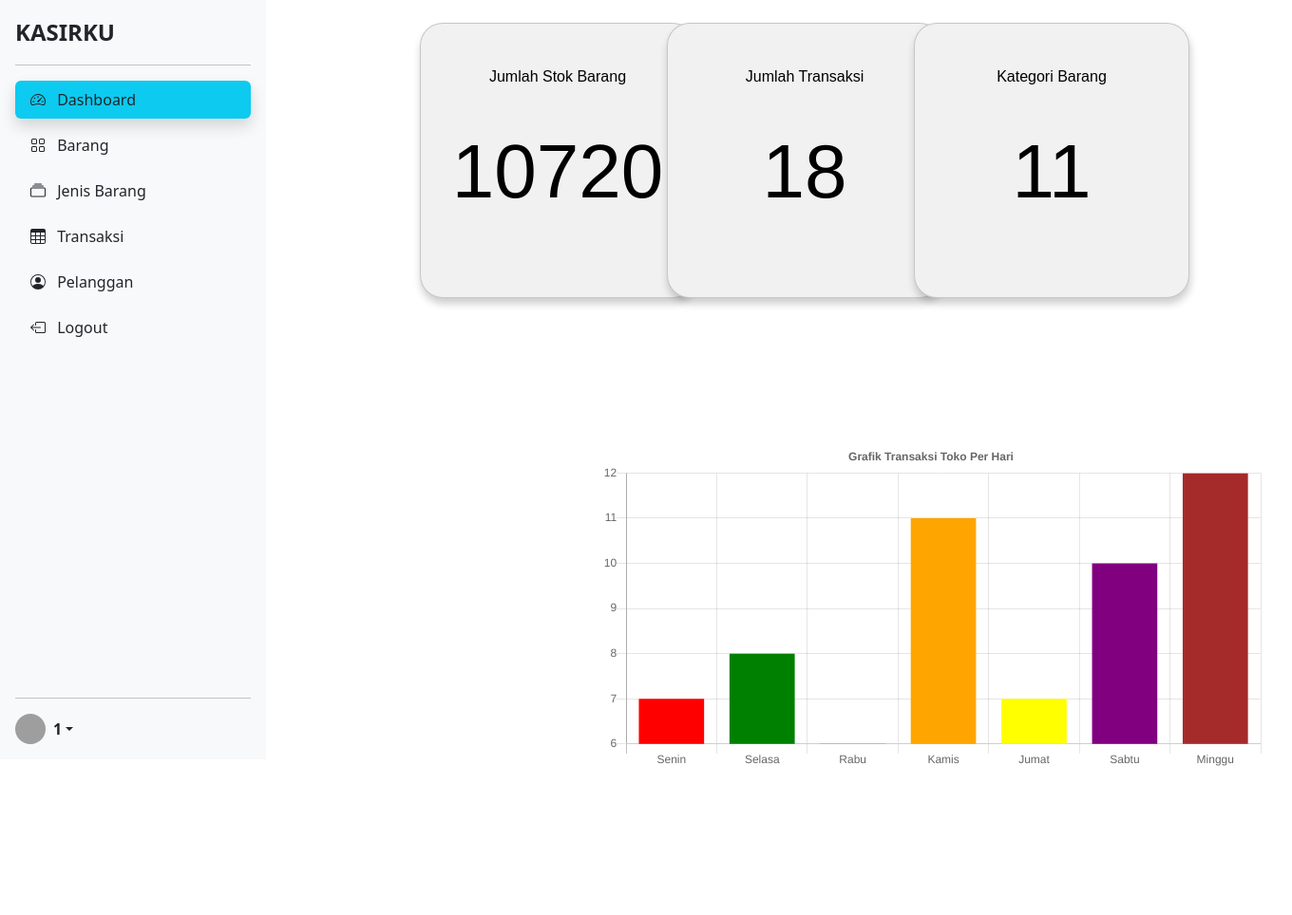
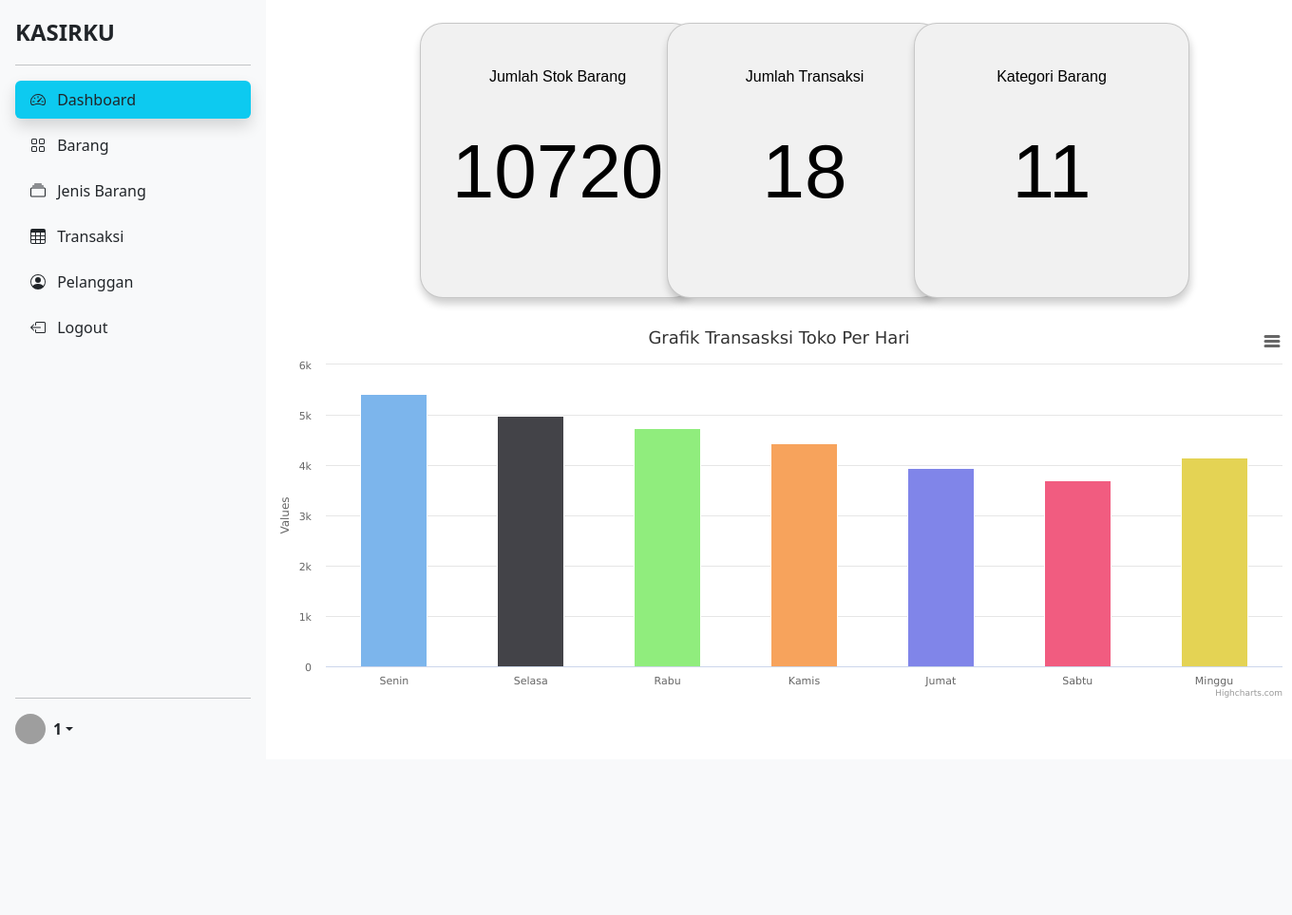
Before and after one commit to Kasirku-MiniProject-PBP/Kasirku, a PHP site: page /view_dashboard.php in a window 1360 px wide. Shown: the whole page at 95% size. After the commit the page ends 784 px from the top, so only its background shows below. Run offline with PHP 8.4, Linux system fonts and the light colour scheme; a user stored in the database is signed in; data comes from the database, SQL or seed files in the repository; some libraries are stand-ins or nearby versions; grey boxes are pictures that could not be loaded.

Commit message:
update grafik

```diff
--- a/view_dashboard.php
+++ b/view_dashboard.php
@@ -124,14 +124,14 @@ require_once("function.php");
     <body>
 
       <section class="home-section mt-4">
-
+        <div class="vstack gap-4">
           <div class="row">
             <div class="col-4">
               <a href="view_barang.php">
                 <div class="card">
                   <br>
                   <p>Jumlah Stok Barang</p><br>
-            <h3><?php echo getSumStokBarang()?></h3>
+                  <h3><?php echo getSumStokBarang() ?></h3>
                 </div>
               </a>
             </div>
@@ -141,7 +141,7 @@ require_once("function.php");
                 <div class="card">
                   <br>
                   <p>Jumlah Transaksi</p><br>
-            <h3><?php echo getSumTransaksi()?></h3>
+                  <h3><?php echo getSumTransaksi() ?></h3>
                 </div>
               </a>
             </div>
@@ -151,46 +151,84 @@ require_once("function.php");
                 <div class="card">
                   <br>
                   <p>Kategori Barang</p><br>
-            <h3><?php echo getSumKategoriBarang()?></h3>
+                  <h3><?php echo getSumKategoriBarang() ?></h3>
                 </div>
               </a>
             </div>
 
           </div>
 
-    <canvas id="myChart" style="width:100%;max-width:700px"></canvas>
+          <div class="row2">
+            <div class="chart-container">
+              <div id="chartContainer">
+                <script src="https://code.highcharts.com/highcharts.js"></script>
+                <script src="https://code.highcharts.com/modules/exporting.js"></script>
+                <script src="https://code.highcharts.com/modules/export-data.js"></script>
+                <script src="https://code.highcharts.com/modules/accessibility.js"></script>
+                <script type="text/javascript">
+                  const chart = Highcharts.chart('chartContainer', {
+                    title: {
+                      text: 'Grafik Transasksi Toko Per Hari'
+                    },
+                    subtitle: {
+                      text:
+                        '<a href="https://www.nav.no/no/nav-og-samfunn/statistikk/arbeidssokere-og-stillinger-statistikk/helt-ledige"'
+                    },
+                    xAxis: {
+                      categories: ['Senin', 'Selasa', 'Rabu', 'Kamis', 'Jumat', 'Sabtu', 'Minggu']
+                    },
+                    series: [{
+                      type: 'column',
+                      name: 'Transaksi',
+                      colorByPoint: true,
+                      data: [5412, 4977, 4730, 4437, 3947, 3707, 4143
+                      ],
+                      showInLegend: false
+                    }]
+                  });
 
-    <script>
-      var xValues = ["Senin", "Selasa", "Rabu", "Kamis", "Jumat", "Sabtu", "Minggu"];
-      var yValues = [7, 8, 6, 11, 7, 10, 12];
-      var barColors = ["red", "green", "blue", "orange", "yellow", "purple", "brown"];
-
-      new Chart("myChart", {
-        type: "bar",
-        data: {
-          labels: xValues,
-          datasets: [{
-            backgroundColor: barColors,
-            data: yValues
-          }]
+                  document.getElementById('plain').addEventListener('click', () => {
+                    chart.update({
+                      chart: {
+                        inverted: false,
+                        polar: false
                       },
-        options: {
-          legend: {
-            display: false
-          },
-          title: {
-            display: true,
-            text: "Grafik Transaksi Toko Per Hari"
-          }
+                      subtitle: {
+                        text:
+                        '<a href="https://www.nav.no/no/nav-og-samfunn/statistikk/arbeidssokere-og-stillinger-statistikk/helt-ledige"'
                       }
                     });
+                  });
+
+                  document.getElementById('inverted').addEventListener('click', () => {
+                    chart.update({
+                      chart: {
+                        inverted: true,
+                        polar: false
+                      },
+                      subtitle: {
+                        text:
+                        '<a href="https://www.nav.no/no/nav-og-samfunn/statistikk/arbeidssokere-og-stillinger-statistikk/helt-ledige"'
+                      }
+                    });
+                  });
+
+                  document.getElementById('polar').addEventListener('click', () => {
+                    chart.update({
+                      chart: {
+                        inverted: false,
+                        polar: true
+                      },
+                      subtitle: {
+                        text:
+                        '<a href="https://www.nav.no/no/nav-og-samfunn/statistikk/arbeidssokere-og-stillinger-statistikk/helt-ledige"'
+                      }
+                    });
+                  });
                 </script>
-  </section>
-
-  <script src="../library/js/script.js"> </script>
-
-
-
+              </div>
+            </div>
+          </div>
     </body>
 
 </html>
```
Lines whose indentation alone changed are shown as unchanged.
